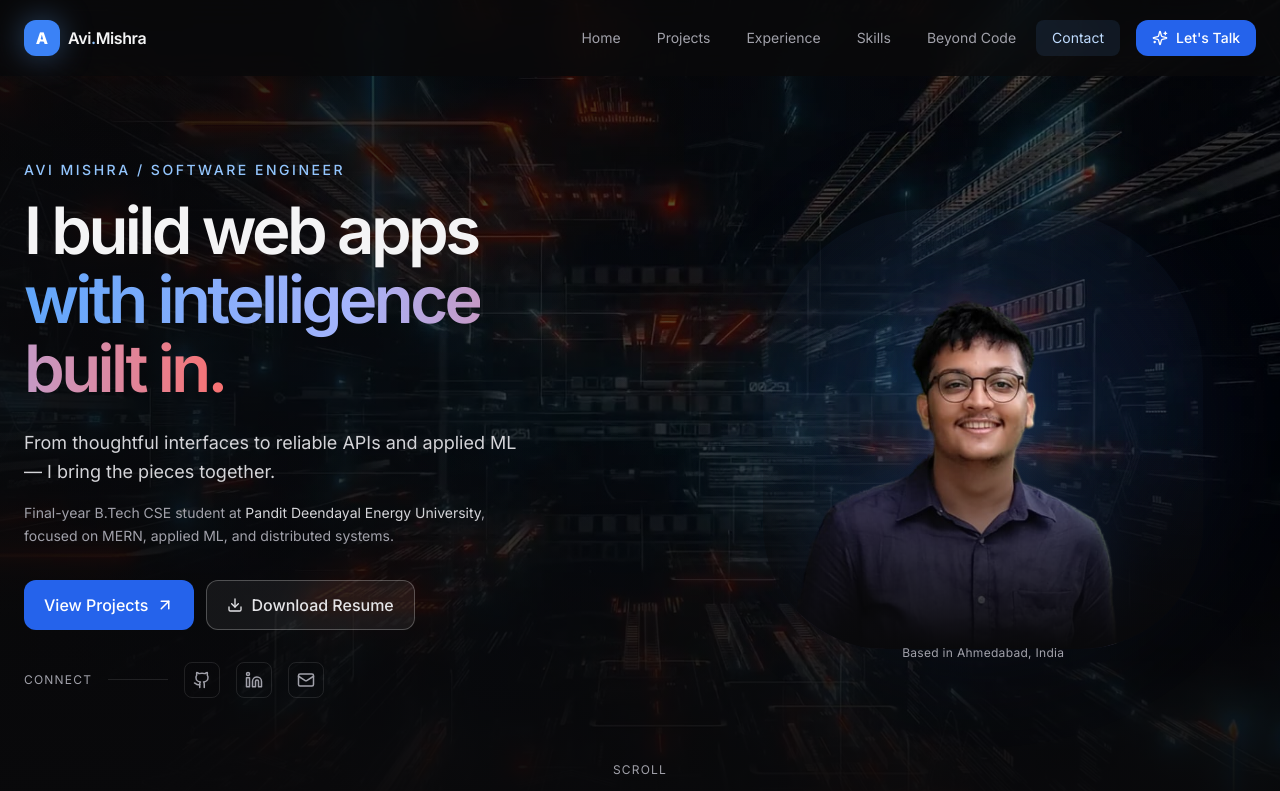
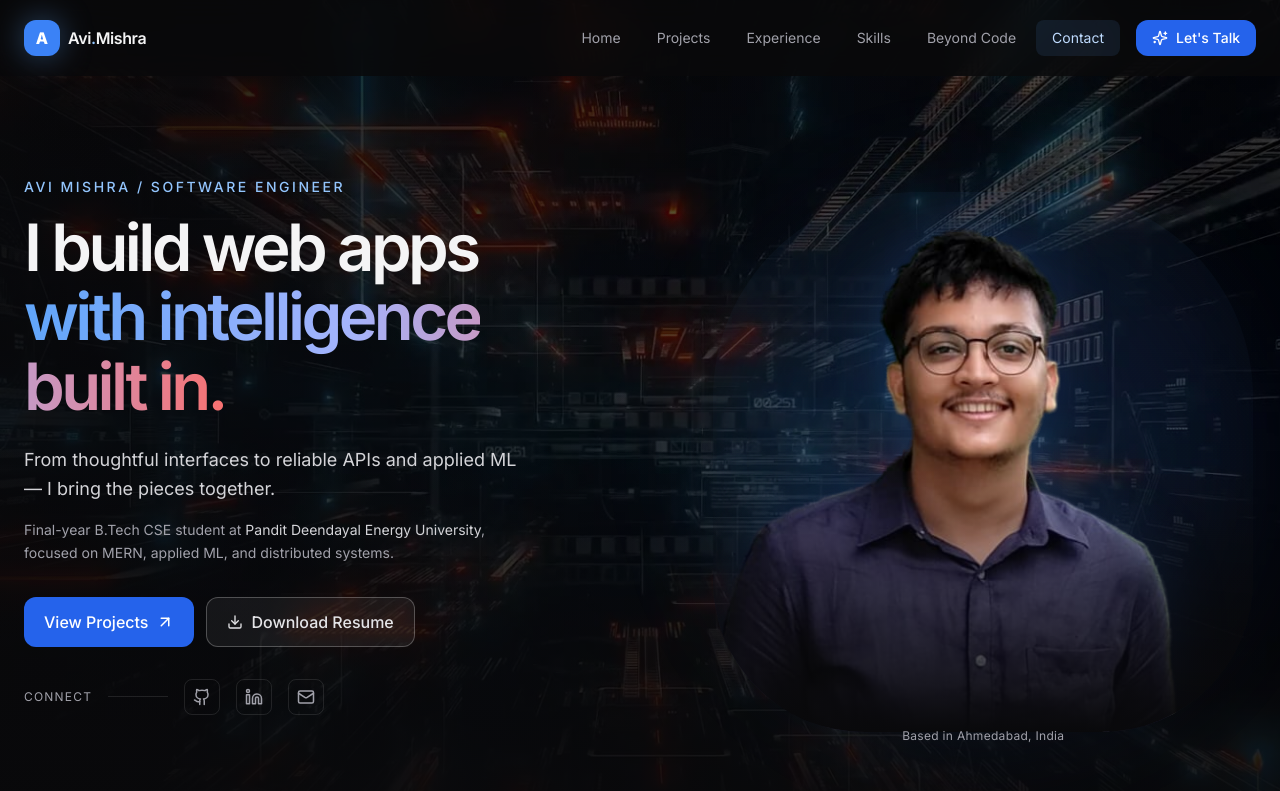
Before and after one commit to avimishra25/portfolio, a React (Vite) app: page / in a window 1280 px wide. Shown: the top 791 px of the page. Built offline with nearby package versions, Linux system fonts and the light colour scheme.

Commit message:
fix(hero): enlarge and align portrait

```diff
--- a/src/components/Hero.jsx
+++ b/src/components/Hero.jsx
@@ -190,15 +190,15 @@ export default function Hero() {
           </motion.div>
         </div>
 
-        {/* RIGHT: Profile in a circular frame */}
+        {/* RIGHT: Larger portrait aligned with the headline on desktop. */}
         <motion.div
           initial={{ opacity: 0, scale: 0.92 }}
           animate={{ opacity: 1, scale: 1 }}
           transition={{ duration: 0.9, ease: 'easeOut' }}
           style={{ perspective: 1400 }}
-          className="relative order-first lg:order-none flex items-center justify-center w-full max-w-[150px] sm:max-w-[220px] mx-auto lg:max-w-none"
+          className="relative order-first lg:order-none flex items-center justify-center w-full max-w-[150px] sm:max-w-[220px] mx-auto lg:max-w-none lg:self-start lg:mt-8"
         >
-          <div className="relative w-full lg:max-w-[440px] aspect-square">
+          <div className="relative w-full lg:max-w-[540px] aspect-square">
             <div aria-hidden="true" className="absolute inset-4 rounded-full bg-blue-500/10 blur-3xl" />
             <motion.div
               style={{
@@ -213,7 +213,7 @@ export default function Hero() {
               <img
                 src="/assets/avi-cutout.png"
                 alt="Avi Mishra"
-                className="absolute inset-0 w-full h-full object-cover select-none pointer-events-none"
+                className="absolute inset-0 w-full h-full object-cover select-none pointer-events-none lg:scale-[1.18] lg:origin-bottom"
                 style={{
                   objectPosition: '50% 15%',
                   filter:
```
